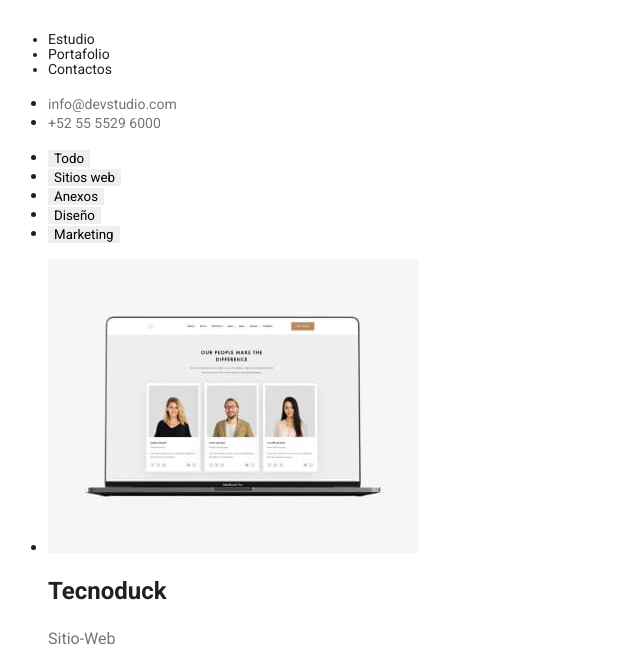
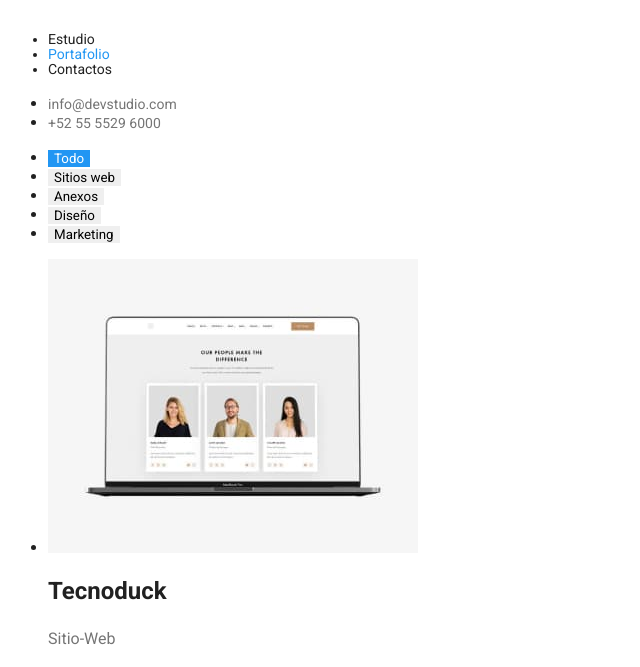
Before and after one commit to jorgelnc/goit-markup-hw-02, a plain HTML site: page portfolio.html in a window 1280 px wide. Shown: the part 80-747 px from the top of the page, without its empty margins (0-640 px from the left). Drawn offline with Linux system fonts and the light colour scheme.

Commit message:
Se agregan los colores de los enlaces y botones activos

```diff
--- a/css/styles.css
+++ b/css/styles.css
@@ -152,6 +152,10 @@ line-height: 1.8;
     font-family: inherit;
     font-size: 18px;
 }
-.current:active {
-    color: var(--color-active);
+.current {
+    color: var(--color-main);
 }
+.current-button {
+    background-color: var(--color-main);
+    color: var(--color-text-light);
+}
--- a/portfolio.html
+++ b/portfolio.html
@@ -39,7 +39,7 @@
       <section class="topics-plataforms">
         <ul class="list-buttons">
           <li>
-            <button class="button current" type="button">Todo</button>
+            <button class="button current-button" type="button">Todo</button>
           </li>
           <li><button class="button" type="button">Sitios web</button></li>
           <li><button class="button" type="button">Anexos</button></li>
```
